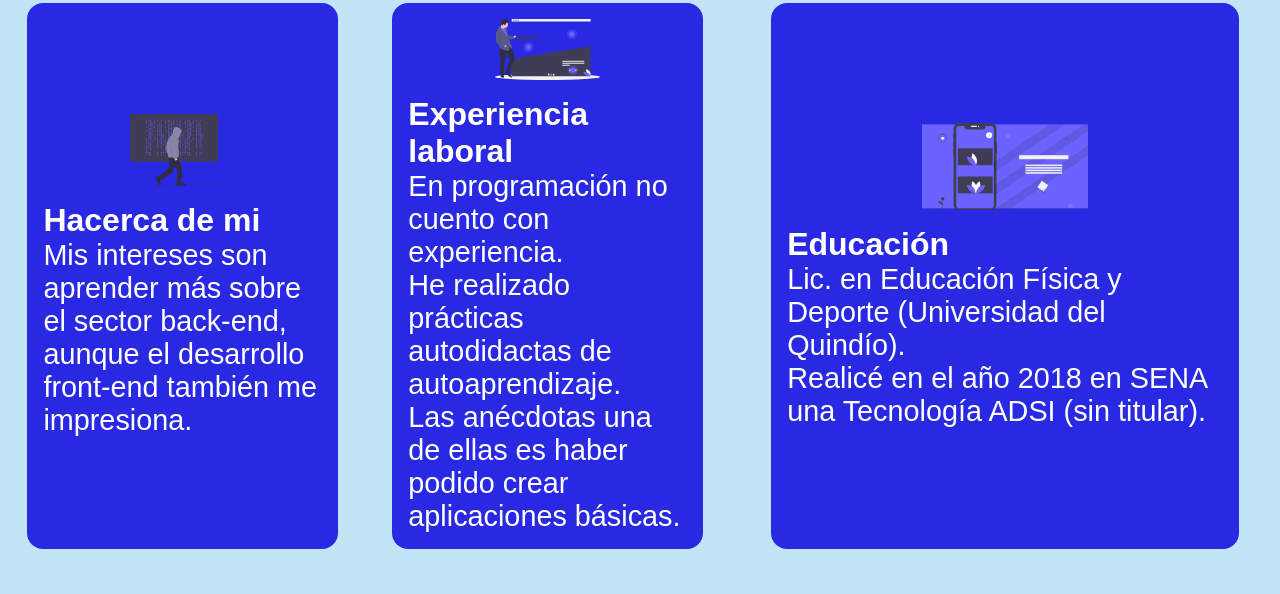
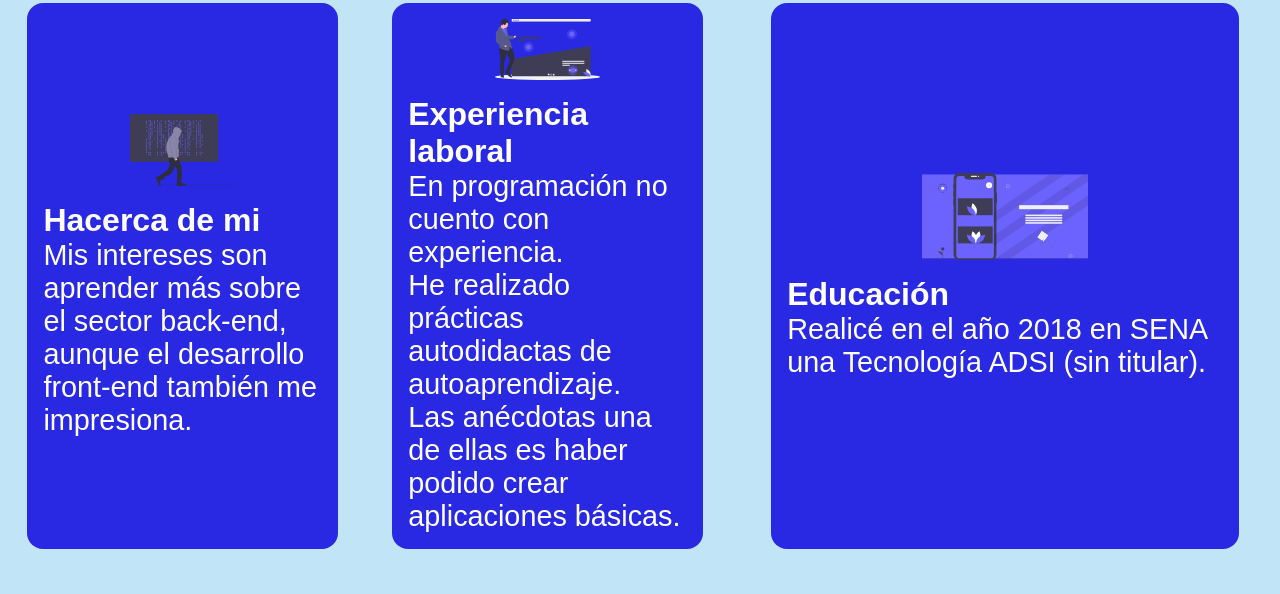
Before and after one commit to diefftinn/recuperacion, a plain HTML site: page index.html in a window 1280 px wide. Shown: the part 206-800 px from the top of the page. Drawn offline with nearby package versions, Linux system fonts and the light colour scheme.

Commit message:
el intento

```diff
--- a/index.html
+++ b/index.html
@@ -52,7 +52,7 @@
                     <img src="assets/undraw_mobile_images_rc-0-q.svg" alt="">
                     <div class="element">
                         <h5>Educación</h5>
-                        <p>Lic. en Educación Física y Deporte (Universidad del Quindío).</p>
+                        <!--<p>Lic. en Educación Física y Deporte (Universidad del Quindío).</p>-->
                          <p>Realicé en el año 2018 en SENA una Tecnología ADSI (sin titular).</p>
 
 
```
